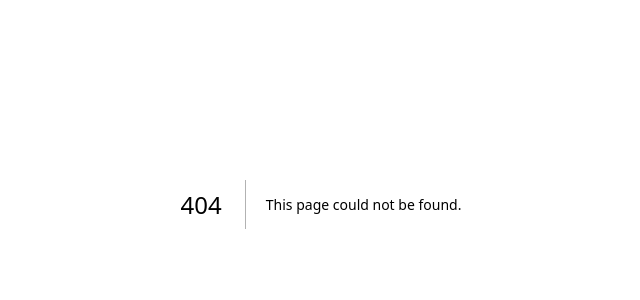
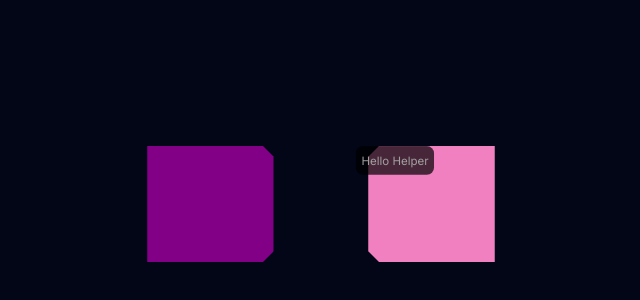
Before and after one commit to juliscapucin/react-three-fiber-explorations, a Next.js app: page /11-html in a window 1280 px wide. Before the commit this address had no page. Shown: the part 196-496 px from the top of the page, without its empty margins (319-959 px from the left). Built offline with nearby package versions, Linux system fonts and the light colour scheme.

Commit message:
components: add html text

```diff
--- /dev/null
+++ b/src/app/11-html/page.tsx
@@ -0,0 +1,21 @@
+"use client"
+
+import { Canvas } from "@react-three/fiber"
+import Scene from "./scene"
+
+const page = () => {
+	return (
+		<section className='h-full bg-slate-950'>
+			<Canvas
+				shadows
+				camera={{ fov: 75, near: 0.01, far: 1000, position: [0, 0, 5] }}
+				gl={{ alpha: true }}
+				dpr={[1, 1.5]}
+			>
+				<Scene />
+			</Canvas>
+		</section>
+	)
+}
+
+export default page
--- /dev/null
+++ b/src/app/11-html/scene.tsx
@@ -0,0 +1,27 @@
+import { OrbitControls, Html } from "@react-three/drei"
+import { useRef } from "react"
+
+export default function Scene() {
+	const cubeRef = useRef(null)
+	return (
+		<>
+			<OrbitControls />
+			<mesh position-x={1} scale={1} ref={cubeRef}>
+				<boxGeometry />
+				<meshBasicMaterial color='hotpink' />
+				<Html
+					position={[-0.7, 0.5, 0.5]}
+					wrapperClass='html-label-3d bg-blue-500'
+					distanceFactor={5}
+					occlude={[cubeRef]}
+				>
+					Hello Helper
+				</Html>
+			</mesh>
+			<mesh position-x={-1} scale={1}>
+				<boxGeometry />
+				<meshBasicMaterial color='purple' />
+			</mesh>
+		</>
+	)
+}
--- a/src/app/globals.css
+++ b/src/app/globals.css
@@ -20,3 +20,10 @@ body {
   color: #a0a0a0;
   font-family: 'Inter var', sans-serif;
 }
+
+.html-label-3d > div{
+  background-color: rgba(0, 0, 0, 0.7);
+  padding: 0.5rem;
+  border-radius: 10px;
+  white-space: nowrap;
+}
```
